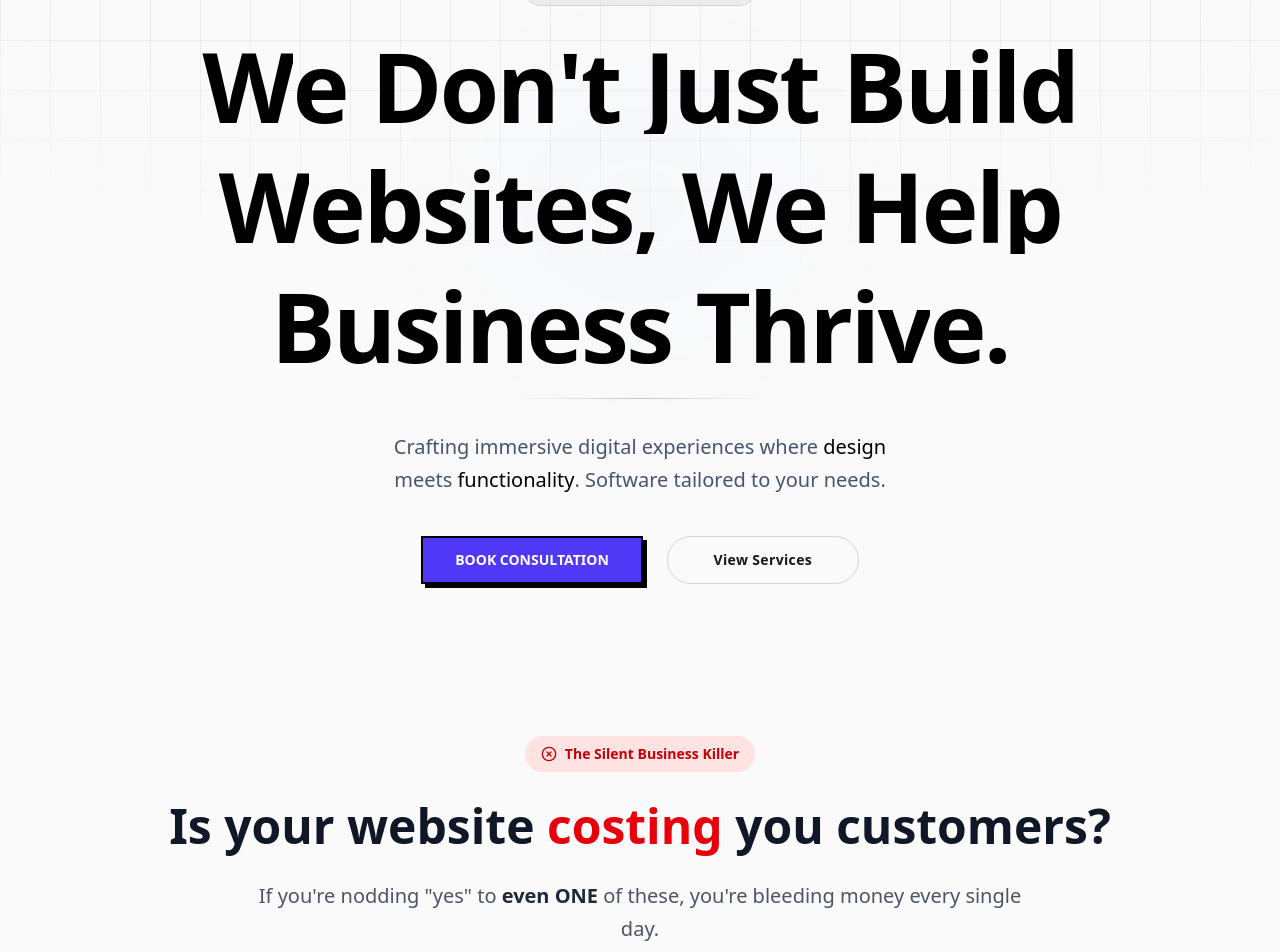
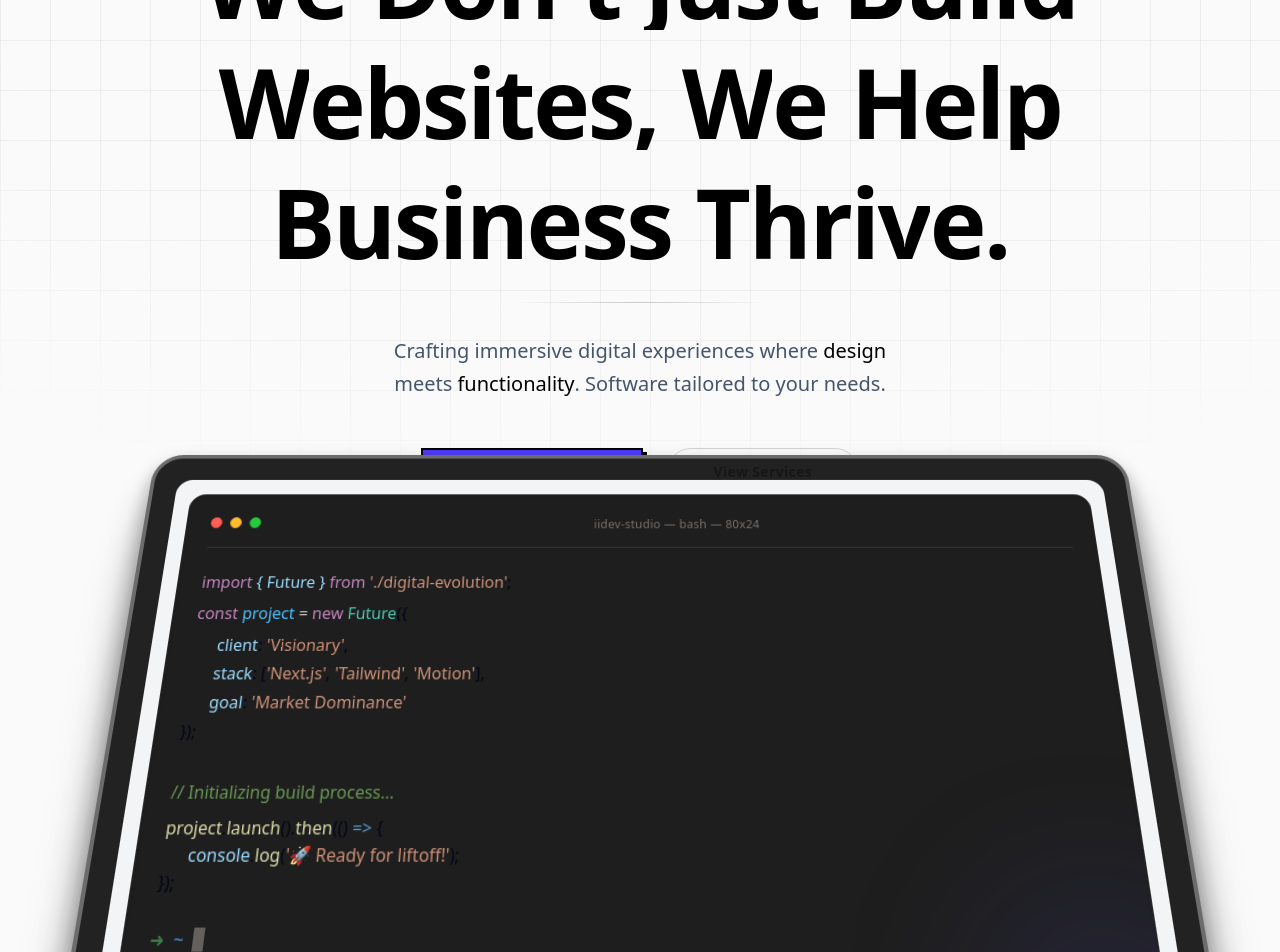
Before and after one commit to yapsancode/iidev-website, a Next.js app: page / in a window 1280 px wide. Shown: the part 160-1112 px from the top of the page. Built offline with nearby package versions, Linux system fonts and the light colour scheme.

Commit message:
Enhancement

```diff
--- a/src/components/sections/Footer.tsx
+++ b/src/components/sections/Footer.tsx
@@ -27,7 +27,7 @@ const Footer: React.FC = () => {
             <Mail size={22} />
           </a>
           <a
-            href="https://www.linkedin.com/in/iidev-studio"
+            href="https://www.linkedin.com/company/iidevstudio"
             target="_blank"
             rel="noopener noreferrer"
             className="text-neutral-400 hover:text-emerald-500 transition-colors"
--- a/src/components/sections/Hero.tsx
+++ b/src/components/sections/Hero.tsx
@@ -1,22 +1,14 @@
 "use client"
-import { motion, useScroll, useTransform } from 'framer-motion';
+import { motion } from 'framer-motion';
 import { WaveCanvas } from '../ui/wave-canvas';
 import { TypewriterText } from '../ui/TypewriterText';
-import { useMediaQuery } from '@/hooks/use-media-query';
+import { ContainerScroll } from '../ui/container-scroll-animation';
 
 interface HeroProps {
   onBookingClick: () => void;
 }
 
 export function Hero({ onBookingClick }: HeroProps) {
-  const { scrollY } = useScroll();
-  const isMobile = useMediaQuery("(max-width: 768px)");
-
-  const y = useTransform(scrollY, [0, 500], [0, 200]);
-  const opacity = useTransform(scrollY, [0, 300], [1, 0]);
-
-  // Use conditional values for style prop
-  const motionStyle = isMobile ? {} : { y, opacity };
 
   const handleViewServices = () => {
     const servicesSection = document.getElementById('services');
@@ -26,29 +18,22 @@ export function Hero({ onBookingClick }: HeroProps) {
   };
 
   return (
-    <section id="home" className="relative min-h-svh w-full overflow-hidden bg-[#FAFAFA] dark:bg-neutral-900">
-      {/* Canvas: Ensure it sits behind content (z-0) */}
-      <div className="absolute inset-0 z-0">
+    <section id="hero" className="relative w-full overflow-visible bg-[#FAFAFA] dark:bg-neutral-900">
+      {/* Canvas: Ensure it sits behind content (z-0) - Fixed position to stay while scrolling if desired, but absolute is fine for now */}
+      <div className="absolute inset-0 z-0 h-full w-full">
         <WaveCanvas className="opacity-60" />
       </div>
 
-      <div className="absolute inset-0 z-0 pointer-events-none select-none">
+      <div className="absolute inset-0 z-0 pointer-events-none select-none h-full w-full">
         <div className="absolute h-full w-full bg-size-[50px_50px] mask-[radial-gradient(ellipse_80%_50%_at_50%_0%,#000_70%,transparent_110%)] bg-[linear-gradient(to_right,rgba(128,128,128,0.1)_1px,transparent_1px),linear-gradient(to_bottom,rgba(128,128,128,0.1)_1px,transparent_1px)] dark:bg-[linear-gradient(to_right,rgba(255,255,255,0.05)_1px,transparent_1px),linear-gradient(to_bottom,rgba(255,255,255,0.05)_1px,transparent_1px)]"
         />
       </div>
 
-      <div className="relative z-10 flex min-h-svh flex-col items-center justify-center px-4 pt-20">
-        <motion.div
-          style={motionStyle}
-          className="flex w-full max-w-5xl flex-col items-center text-center"
-        >
+      <div className="relative z-10 flex flex-col items-center justify-center">
+        <ContainerScroll
+          titleComponent={
+            <div className="flex flex-col items-center justify-center space-y-8">
               {/* Status Badge */}
-          <motion.div
-            initial={{ opacity: 0, y: 20 }}
-            animate={{ opacity: 1, y: 0 }}
-            transition={{ duration: 0.8, ease: "easeOut" }}
-            className="mb-8"
-          >
               <div className="relative inline-flex items-center gap-2 rounded-full
                   border border-black/10 bg-black/5
                   dark:border-white/10 dark:bg-white/5
@@ -61,30 +46,10 @@ export function Hero({ onBookingClick }: HeroProps) {
                 </span>
                 Accepting New Projects
               </div>
-          </motion.div>
 
-          {/* Main Typography */}
-          <div className="relative z-10 mb-6 flex w-full flex-col items-center justify-center">
-            <motion.div
-              className="absolute -z-10 h-[150px] w-[300px] rounded-full pointer-events-none
-                bg-blue-500/10 dark:bg-blue-500/20 blur-[100px]"
-              animate={{ scale: [1, 1.5, 1], opacity: [0.3, 0.6, 0.3] }}
-              transition={{ duration: 8, repeat: Infinity }}
-            />
-
-            <motion.h1
-              className="sr-only"
-              initial={{ opacity: 0 }}
-              animate={{ opacity: 1 }}
-            >
-              iidev
-            </motion.h1>
-
-            <motion.div
-              initial={{ scale: 0.9, opacity: 0 }}
-              animate={{ scale: 1, opacity: 1 }}
-              transition={{ duration: 1, delay: 0.1, ease: [0.22, 1, 0.36, 1] }}
-            >
+              {/* Main Heading */}
+              <h1 className="sr-only">iidev - We Don't Just Build Websites, We Help Business Thrive.</h1>
+              <div className="relative z-20">
                 <TypewriterText
                   text="We Don't Just Build Websites, We Help Business Thrive."
                   className="text-6xl md:text-8xl font-extrabold text-black dark:text-white tracking-tight leading-[1.1]"
@@ -92,35 +57,17 @@ export function Hero({ onBookingClick }: HeroProps) {
                   pauseAfter=","
                   pauseDuration={1.5}
                 />
-            </motion.div>
               </div>
 
-          <motion.div
-            initial={{ scaleX: 0 }}
-            animate={{ scaleX: 1 }}
-            transition={{ duration: 1.5, delay: 0.5, ease: "circOut" }}
-            className="mb-8 h-px w-32 md:w-64
-            bg-gradient-to-r from-transparent via-black/20 to-transparent
-            dark:via-white/40"
-          />
+              <div className="h-px w-32 md:w-64 bg-gradient-to-r from-transparent via-black/20 to-transparent dark:via-white/40" />
 
-          <motion.p
-            initial={{ opacity: 0, y: 20 }}
-            animate={{ opacity: 1, y: 0 }}
-            transition={{ delay: 0.6, duration: 0.8 }}
-            className="mb-10 max-w-xl px-4 text-base font-light leading-relaxed md:text-xl
-            text-slate-600 dark:text-slate-400"
-          >
+              <p className="max-w-xl px-4 text-base font-light leading-relaxed md:text-xl text-slate-600 dark:text-slate-400">
                 Crafting immersive digital experiences where <span className="font-medium text-black dark:text-white">design</span> meets <span className="font-medium text-black dark:text-white">functionality</span>.
                 Software tailored to your needs.
-          </motion.p>
+              </p>
 
-          <motion.div
-            initial={{ opacity: 0, y: 20 }}
-            animate={{ opacity: 1, y: 0 }}
-            transition={{ delay: 0.8, duration: 0.8 }}
-            className="flex flex-col gap-6 sm:flex-row items-center"
-          >
+              {/* Buttons */}
+              <div className="flex flex-col gap-6 sm:flex-row items-center pt-4">
                 <button
                   onClick={onBookingClick}
                   className="bg-indigo-600 hover:bg-indigo-500 text-white font-bold py-3 px-8 rounded-none border-2 border-black shadow-[4px_4px_0px_0px_rgba(0,0,0,1)] hover:translate-x-0.5 hover:translate-y-0.5 hover:shadow-[2px_2px_0px_0px_rgba(0,0,0,1)] transition-all font-mono text-sm uppercase"
@@ -140,8 +87,66 @@ export function Hero({ onBookingClick }: HeroProps) {
                     View Services
                   </span>
                 </button>
-          </motion.div>
-        </motion.div>
+              </div>
+            </div>
+          }
+        >
+
+          {/* Mock Terminal Card Content */}
+          <div className="h-full w-full bg-[#1e1e1e] rounded-2xl flex flex-col items-start justify-start p-6 overflow-hidden relative shadow-inner border border-white/5 font-mono text-left">
+            {/* Window Controls */}
+            <div className="flex gap-2 mb-6 border-b border-white/10 w-full pb-4">
+              <div className="h-3 w-3 rounded-full bg-[#FF5F56] border border-[#E0443E]" />
+              <div className="h-3 w-3 rounded-full bg-[#FFBD2E] border border-[#DEA123]" />
+              <div className="h-3 w-3 rounded-full bg-[#27C93F] border border-[#1AAB29]" />
+              <div className="ml-4 text-xs text-stone-500 flex-1 text-center font-sans tracking-wide">iidev-studio — bash — 80x24</div>
+            </div>
+
+            {/* Code Content */}
+            <div className="text-sm md:text-base w-full flex-1 overflow-y-auto custom-scrollbar">
+              <div className="mb-2">
+                <span className="text-[#c586c0]">import</span> <span className="text-[#9cdcfe]">{`{ Future }`}</span> <span className="text-[#c586c0]">from</span> <span className="text-[#ce9178]">'./digital-evolution'</span>;
+              </div>
+              <div className="mb-2">
+                <span className="text-[#c586c0]">const</span> <span className="text-[#4fc1ff]">project</span> <span className="text-[#d4d4d4]">=</span> <span className="text-[#c586c0]">new</span> <span className="text-[#4ec9b0]">Future</span>({`{`}
+              </div>
+              <div className="pl-6 mb-1">
+                <span className="text-[#9cdcfe]">client</span>: <span className="text-[#ce9178]">'Visionary'</span>,
+              </div>
+              <div className="pl-6 mb-1">
+                <span className="text-[#9cdcfe]">stack</span>: [<span className="text-[#ce9178]">'Next.js'</span>, <span className="text-[#ce9178]">'Tailwind'</span>, <span className="text-[#ce9178]">'Motion'</span>],
+              </div>
+              <div className="pl-6 mb-1">
+                <span className="text-[#9cdcfe]">goal</span>: <span className="text-[#ce9178]">'Market Dominance'</span>
+              </div>
+              <div className="mb-2">
+                {`}`});
+              </div>
+              <br />
+              <div className="mb-2">
+                <span className="text-[#6a9955]">// Initializing build process...</span>
+              </div>
+              <div>
+                <span className="text-[#dcdcaa]">project</span>.<span className="text-[#dcdcaa]">launch</span>().<span className="text-[#dcdcaa]">then</span>(() <span className="text-[#569cd6]">=&gt;</span> {`{`}
+              </div>
+              <div className="pl-6">
+                <span className="text-[#9cdcfe]">console</span>.<span className="text-[#dcdcaa]">log</span>(<span className="text-[#ce9178]">'🚀 Ready for liftoff!'</span>);
+              </div>
+              <div>
+                {`}`});
+              </div>
+
+              <div className="mt-6 flex items-center">
+                <span className="text-[#3c7e46] mr-2">➜</span>
+                <span className="text-[#569cd6]">~</span>
+                <span className="ml-2 animate-pulse inline-block w-2.5 h-5 bg-stone-400 align-middle"></span>
+              </div>
+            </div>
+
+            {/* Background Decor */}
+            <div className="absolute -right-20 -bottom-20 w-64 h-64 bg-indigo-500/10 rounded-full blur-3xl pointer-events-none" />
+          </div>
+        </ContainerScroll>
       </div>
     </section>
   );
--- a/src/components/sections/Navbar.tsx
+++ b/src/components/sections/Navbar.tsx
@@ -255,7 +255,7 @@ export const Navbar = () => {
                             <div className="flex flex-col items-center gap-3">
                                 <span className="bg-[#EFEEE9] px-2 py-1 rounded-[2px]">Follow</span>
                                 <div className="flex gap-6 mt-1">
-                                    <a href="https://www.linkedin.com/in/iidev-studio" target="_blank" className="hover:text-neutral-500 transition-colors">LinkedIn</a>
+                                    <a href="https://www.linkedin.com/company/iidevstudio" target="_blank" className="hover:text-neutral-500 transition-colors">LinkedIn</a>
                                 </div>
                             </div>
 
--- /dev/null
+++ b/src/components/ui/container-scroll-animation.tsx
@@ -0,0 +1,95 @@
+"use client";
+import React, { useRef } from "react";
+import { useScroll, useTransform, motion, MotionValue } from "framer-motion";
+
+export const ContainerScroll = ({
+    titleComponent,
+    children,
+}: {
+    titleComponent: string | React.ReactNode;
+    children: React.ReactNode;
+}) => {
+    const containerRef = useRef<HTMLDivElement>(null);
+    const { scrollYProgress } = useScroll({
+        target: containerRef,
+    });
+    const [isMobile, setIsMobile] = React.useState(false);
+
+    React.useEffect(() => {
+        const checkMobile = () => {
+            setIsMobile(window.innerWidth <= 768);
+        };
+        checkMobile();
+        window.addEventListener("resize", checkMobile);
+        return () => {
+            window.removeEventListener("resize", checkMobile);
+        };
+    }, []);
+
+    const scaleDimensions = () => {
+        return isMobile ? [0.7, 0.9] : [1.05, 1];
+    };
+
+    const rotate = useTransform(scrollYProgress, [0, 1], [20, 0]);
+    const scale = useTransform(scrollYProgress, [0, 1], scaleDimensions());
+    const translate = useTransform(scrollYProgress, [0, 1], [0, -100]);
+
+    return (
+        <div
+            className="h-[60rem] md:h-[80rem] flex items-center justify-center relative p-2 md:p-20"
+            ref={containerRef}
+        >
+            <div
+                className="py-10 md:py-40 w-full relative"
+                style={{
+                    perspective: "1000px",
+                }}
+            >
+                <Header translate={translate} titleComponent={titleComponent} />
+                <Card rotate={rotate} translate={translate} scale={scale}>
+                    {children}
+                </Card>
+            </div>
+        </div>
+    );
+};
+
+export const Header = ({ translate, titleComponent }: any) => {
+    return (
+        <motion.div
+            style={{
+                translateY: translate,
+            }}
+            className="div max-w-5xl mx-auto text-center"
+        >
+            {titleComponent}
+        </motion.div>
+    );
+};
+
+export const Card = ({
+    rotate,
+    scale,
+    children,
+}: {
+    rotate: MotionValue<number>;
+    scale: MotionValue<number>;
+    translate: MotionValue<number>;
+    children: React.ReactNode;
+}) => {
+    return (
+        <motion.div
+            style={{
+                rotateX: rotate,
+                scale,
+                boxShadow:
+                    "0 0 #0000004d, 0 9px 20px #0000004a, 0 37px 37px #00000042, 0 84px 50px #00000026, 0 149px 60px #0000000a, 0 233px 65px #00000003",
+            }}
+            className="max-w-5xl -mt-12 mx-auto h-[30rem] md:h-[40rem] w-full border-4 border-[#6C6C6C] p-2 md:p-6 bg-[#222222] rounded-[30px] shadow-2xl"
+        >
+            <div className=" h-full w-full  overflow-hidden rounded-2xl bg-gray-100 dark:bg-zinc-900 md:rounded-2xl md:p-4 ">
+                {children}
+            </div>
+        </motion.div>
+    );
+};
```
Lines whose indentation alone changed are shown as unchanged.
